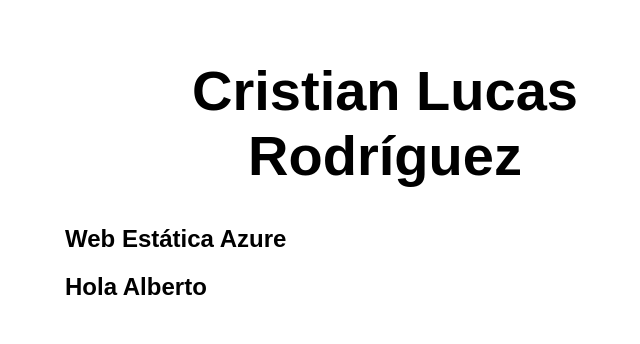
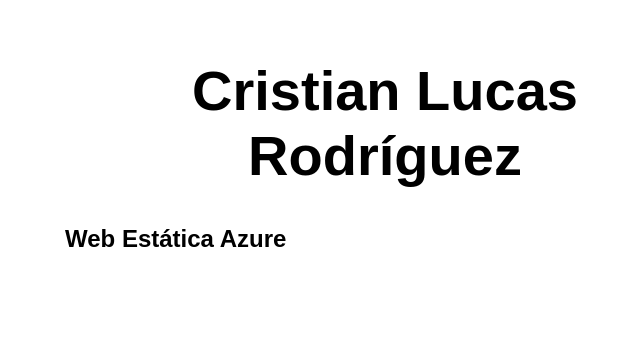
Before and after one commit to Clur95/my-first-static-web-app, a website: page src/index.html in a window 1280 px wide. Shown: the whole page, without its empty margins (255-895 px from the left). Drawn offline with Linux system fonts and the light colour scheme.

Commit message:
Cambio n3

```diff
--- a/src/index.html
+++ b/src/index.html
@@ -12,7 +12,6 @@
   <main>
     <h1>Cristian Lucas Rodríguez</h1>
     <h2>Web Estática Azure</h2>
-    <h2>Hola Alberto</h2>
   </main>
 </body>
 
```
